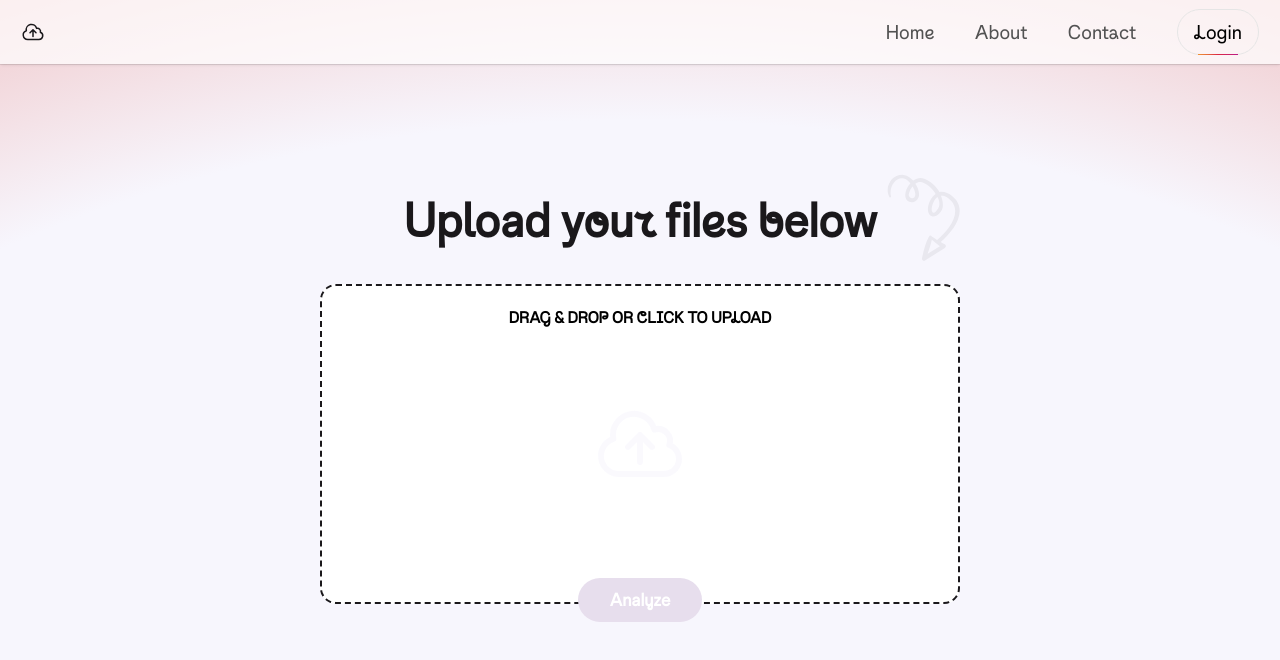
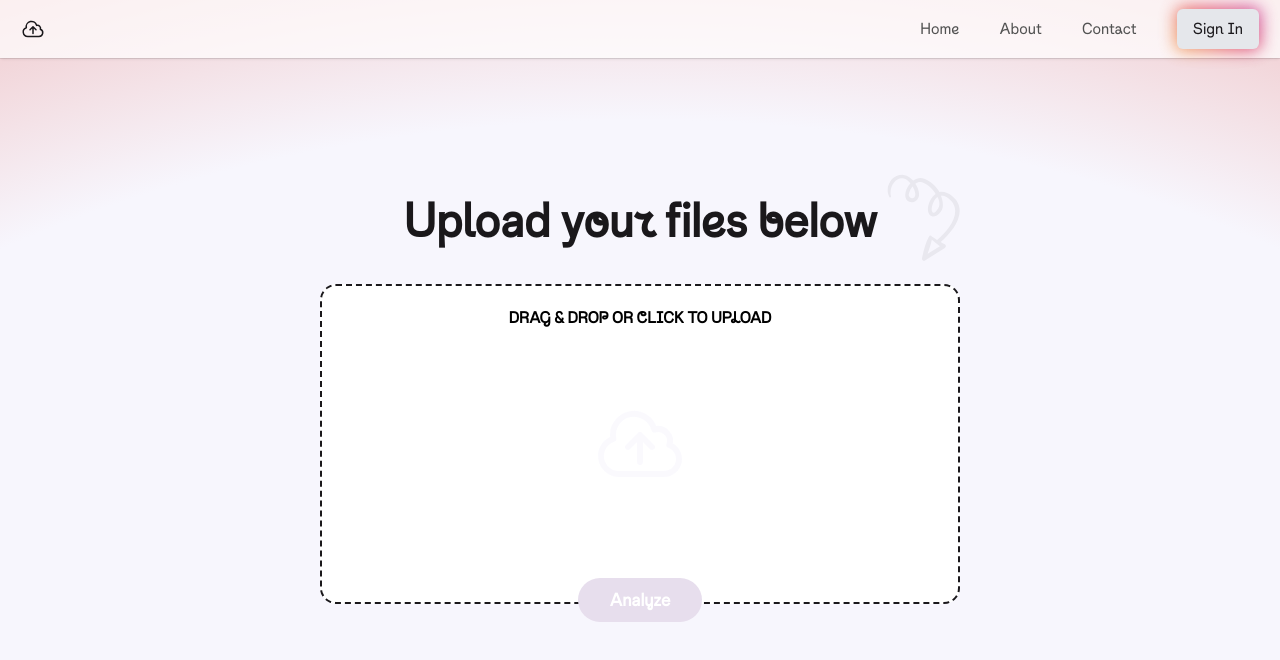
Before and after one commit to AntonisSykoutris/followfinder, a Next.js app: page / in a window 1280 px wide. Shown: the top 660 px of the page. Built offline with nearby package versions, Linux system fonts and the light colour scheme.

Commit message:
UI changes

```diff
--- a/src/components/ui/floating-navbar.tsx
+++ b/src/components/ui/floating-navbar.tsx
@@ -52,7 +52,7 @@ export const FloatingNav = ({
         )}
       >
         <UploadSvg />
-        <div className='flex gap-x-10 '>
+        <div className='flex gap-x-4 sm:gap-x-10 '>
           {navItems.map((navItem: any, idx: number) => (
             <Link
               key={`link=${idx}`}
@@ -61,15 +61,17 @@ export const FloatingNav = ({
                 'relative flex items-center space-x-1  text-neutral-600 hover:text-neutral-500 dark:text-neutral-50 dark:hover:text-neutral-300'
               )}
             >
-              <span className='relative text-sm after:absolute after:bottom-0 after:left-0 after:h-[2px] after:w-full after:origin-bottom-right after:scale-x-0 after:bg-[#bc1888] after:transition-transform after:duration-300 after:ease-in-out hover:after:origin-bottom-left hover:after:scale-x-100 sm:text-xl'>
+              <span className='relative text-sm after:absolute after:bottom-0 after:left-0 after:h-[2px] after:w-full after:origin-bottom-right after:scale-x-0 after:bg-[#bc1888] after:transition-transform after:duration-300 after:ease-in-out hover:after:origin-bottom-left hover:after:scale-x-100 sm:text-base'>
                 {navItem.name}
               </span>
             </Link>
           ))}
-          <button className='relative rounded-full border border-neutral-200 px-4 py-2 text-sm font-medium text-black dark:border-white/[0.2] dark:text-white sm:text-xl'>
-            <span>Login</span>
-            <span className='instagram absolute inset-x-0 -bottom-px mx-auto h-px w-1/2 bg-gradient-to-r from-transparent  to-transparent' />
-          </button>
+          <div className='group relative'>
+            <div className='animate-tilt instagram absolute -inset-0.5 rounded-lg opacity-75 blur transition duration-1000  group-hover:opacity-100 group-hover:duration-200'></div>
+            <div className='relative rounded-md bg-gray-200 px-4 py-2 text-sm  hover:cursor-pointer sm:text-base'>
+              Sign In
+            </div>
+          </div>
         </div>
       </motion.div>
     </AnimatePresence>
```
